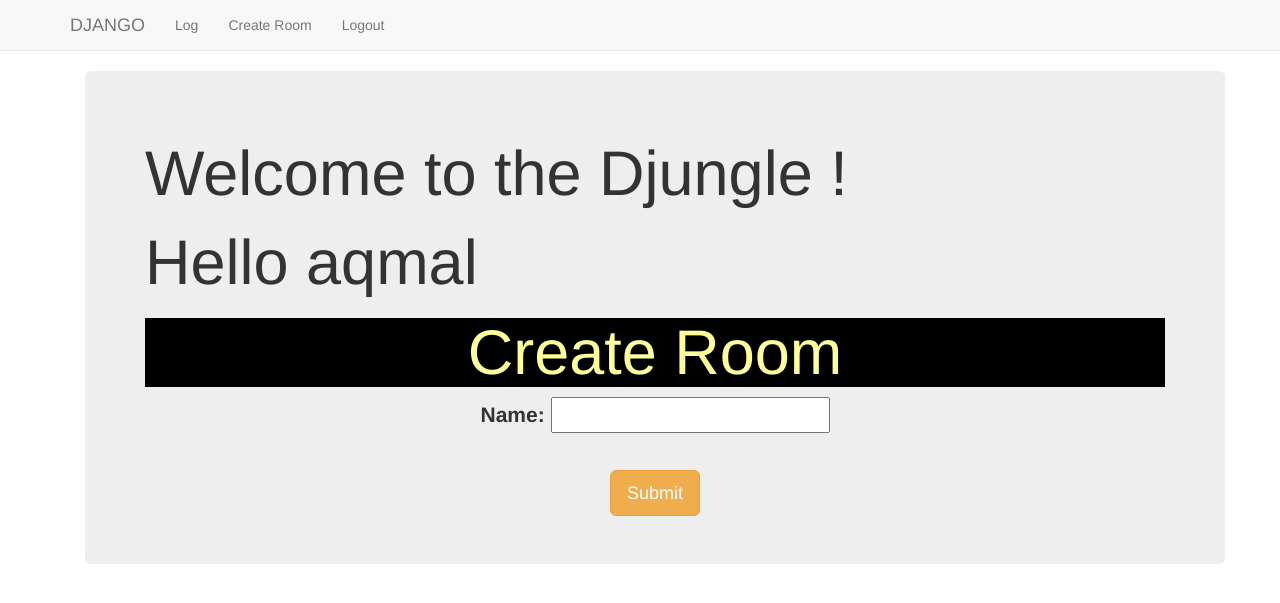
After one commit to maqmal/smart-home-web-app, a Django app: page /create_room/ in a window 1280 px wide. The commit adds this page. Shown: the top 603 px of the page. Run offline with Django 3.2, Linux system fonts and the light colour scheme; a user stored in the database is signed in; some libraries are stand-ins or nearby versions.

Commit message:
crud part 1

```diff
--- a/camera/forms.py
+++ b/camera/forms.py
@@ -1,6 +1,7 @@
 from django import forms
 from camera.models import UserProfileInfo, Camera, Device, Room
 from django.contrib.auth.models import User
+
 class UserForm(forms.ModelForm):
     password = forms.CharField(widget=forms.PasswordInput())
     class Meta():
@@ -15,14 +16,17 @@ class UserProfileInfoForm(forms.ModelForm):
 class RoomForm(forms.ModelForm):
     class Meta():
         model = Room
-        fields = ('name','camera','device')
+        fields = ('name',)
+        exclude = ["user"]
 
 class DeviceForm(forms.ModelForm):
     class Meta():
         model = Device
-        fields = ('name','sub')
+        fields = ('name','sub','room',)
+        exclude = ["user"]
 
 class CameraForm(forms.ModelForm):
     class Meta():
         model = Camera
-        fields = ('name', 'cam_url',)
+        fields = ('name', 'cam_url','room',)
+        exclude = ["user"]
--- a/camera/models.py
+++ b/camera/models.py
@@ -1,10 +1,23 @@
 from django.db import models
 from django.contrib.auth.models import User
 # Create your models here.
+class UserProfileInfo(models.Model):
+    user = models.OneToOneField(User ,on_delete=models.CASCADE)
+    profile_pic = models.ImageField(upload_to='profile_pics', blank=True)
+    def __str__(self):
+        return self.user.username
+
+class Room(models.Model):
+    name = models.CharField(max_length = 50)
+    user = models.ForeignKey(User, on_delete=models.CASCADE)
+    created_at = models.DateField(auto_now_add=True, blank=True)
+    def __str__(self):
+        return self.name
 
 class Device(models.Model):
     name = models.CharField(max_length = 50)
     sub = models.CharField(max_length = 50)
+    room = models.ForeignKey(Room, on_delete=models.CASCADE)
     created_at = models.DateField(auto_now_add=True, blank=True)
     def __str__(self):
         return self.name
@@ -12,21 +25,7 @@ class Device(models.Model):
 class Camera(models.Model):
     name = models.CharField(max_length = 50)
     cam_url = models.CharField(max_length = 200)
+    room = models.ForeignKey(Room, on_delete=models.CASCADE)
     created_at = models.DateField(auto_now_add=True, blank=True)
     def __str__(self):
         return self.name
-
-class Room(models.Model):
-    name = models.CharField(max_length = 50)
-    camera = models.ManyToManyField(Camera, blank=True)
-    device = models.ManyToManyField(Device, blank=True)
-    created_at = models.DateField(auto_now_add=True, blank=True)
-    def __str__(self):
-        return self.name
-
-class UserProfileInfo(models.Model):
-    user = models.OneToOneField(User,on_delete=models.CASCADE)
-    profile_pic = models.ImageField(upload_to='profile_pics', blank=True)
-    room = models.ManyToManyField(Room)
-    def __str__(self):
-        return self.user.username
--- a/camera/urls.py
+++ b/camera/urls.py
@@ -9,7 +9,8 @@ app_name = 'camera'
 urlpatterns = [
     path('user_login/', views.user_login, name='user_login'),
     path('register/', views.register, name ='register'),
-    # path('', views.get_user, name ='get_user'),
+    path('create_room/', views.create_room_view, name ='create_room_view'),
+
 ]
 
 urlpatterns += staticfiles_urlpatterns()
--- a/camera/views.py
+++ b/camera/views.py
@@ -59,10 +59,18 @@ def register(request):
                            'profile_form':profile_form,
                            'registered':registered})
 
-def get_user(request):
-    if request.method == 'GET':
-        user_info = UserProfileInfo.objects.get(id=request.user.id)
-        print(user_info.room.all())
-        camera = Camera.objects.all()
-        device = Device.objects.all()
-        return render(request, 'camera/index.html', {'user_info' : user_info, 'camera_info' : camera, 'device_info':device})
+
+@login_required
+def create_room_view(request):
+    upload = RoomForm()
+    if request.method == 'POST':
+        upload = RoomForm(request.POST)
+        if upload.is_valid():
+            room_profile = upload.save(commit = False)
+            room_profile.user = request.user
+            room_profile.save()
+            return HttpResponseRedirect(reverse('index'))
+        else:
+            return HttpResponse("""your form is wrong, reload on <a href = "{{ url 'camera:create_room_view' }}">reload</a>""")
+    else:
+        return render(request, 'camera/create_room.html', {'upload_form':upload})
--- a/templates/camera/base.html
+++ b/templates/camera/base.html
@@ -16,11 +16,12 @@
     <div class="container">
       <ul class="nav navbar-nav">
         <li><a class="navbar-brand" href="{% url 'index' %}">DJANGO</a></li>
+        <li><a class="navbar-link" href="{% url 'admin:index' %}">Log</a></li>
+        {% if user.is_authenticated %}
 
 
-        <li><a class="navbar-link" href="{% url 'admin:index' %}">Log</a></li>
+        <li><a class="navbar-link" href="{% url 'camera:create_room_view' %}">Create Room</a></li>
 
-        {% if user.is_authenticated %}
         <li><a href="{% url 'user_logout' %}">Logout</a></li>
         {% else %}
         <li><a class="navbar-link" href="{% url 'camera:user_login' %}">Login</a></li>
--- /dev/null
+++ b/templates/camera/create_room.html
@@ -0,0 +1,22 @@
+{% extends "camera/base.html" %}
+{% block body_block %}
+{% load static %}
+<div class="container">
+    <div class="jumbotron">
+        <h1>Welcome to the Djungle !</h1>
+        <h1>Hello {{user.username}}</h1>
+
+        <center>
+            <h1 class="display-3" style="background-color:#000000;color:#FFFF99;">Create Room</h1>
+            <form method='POST' enctype="multipart/form-data">
+                {% csrf_token %}
+                <table class='w-50 table table-light' style="border-radius:10px;background-color:#FFFF99;">
+                {{ upload_form.as_p }}
+                </table>
+                <button type="submit" class="btn btn-lg btn-warning">Submit</button>
+            </form>
+        </center>
+
+    </div>
+</div>
+{% endblock %}
```
Also changed, not shown: camera/migrations/0001_initial.py, camera/migrations/0002_auto_20201207_2241.py (deleted), db.sqlite3, media/profile_pics/tesuser2_WTZg2sQ.jpg (added), media/profile_pics/tesuser3_q4cqsKU.PNG (added), media/profile_pics/tesuser_qM68fT3.PNG (added).
